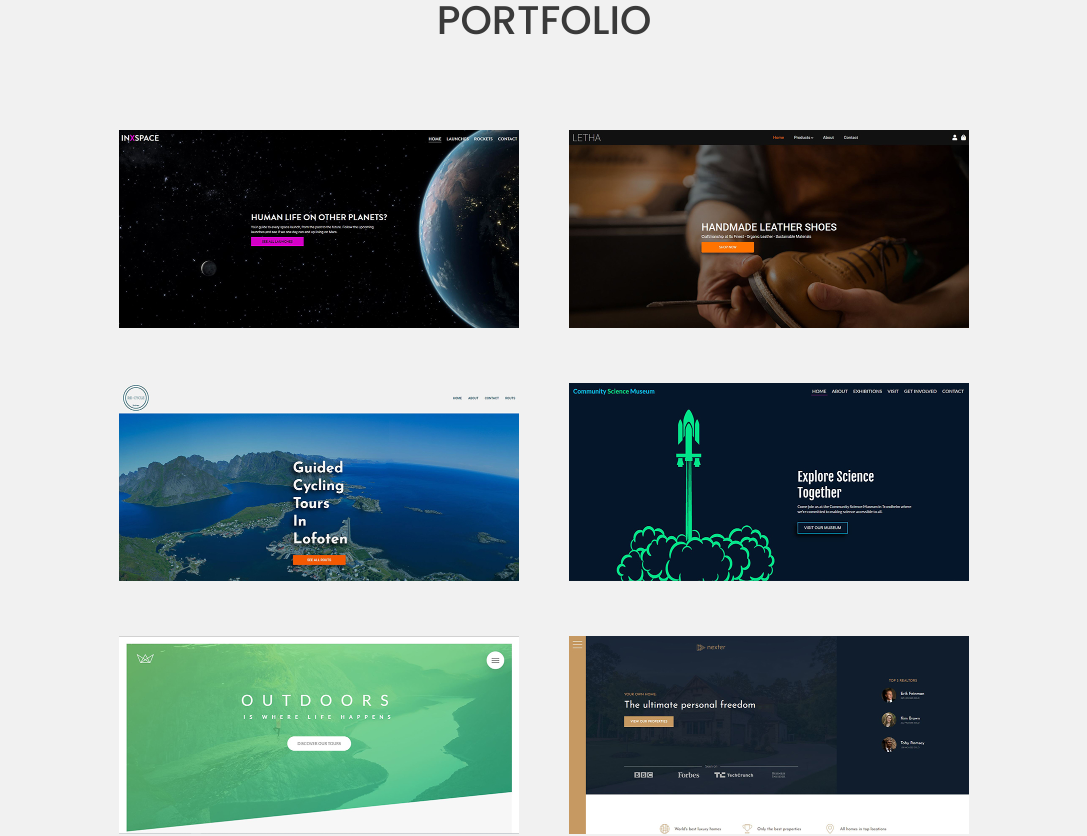
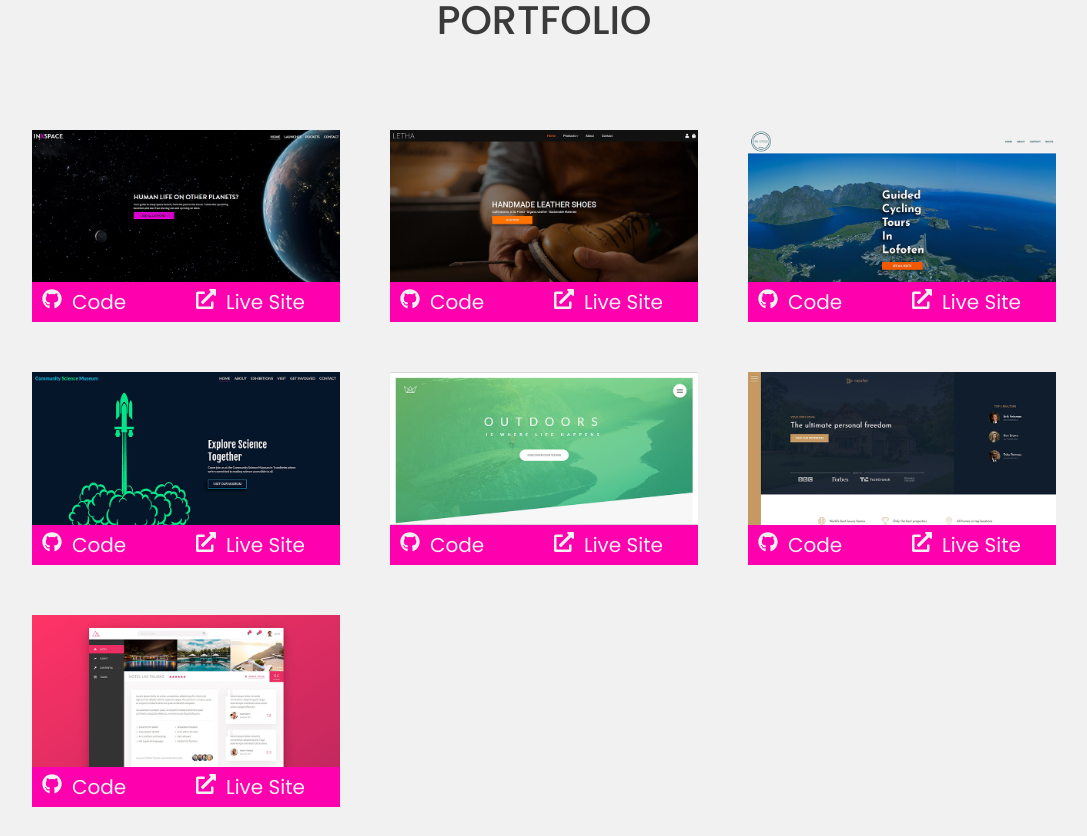
Before and after one commit to RikkeLindberg/portfolio-v2, a Next.js app: page / in a window 1280 px wide. Shown: the part 2880-3716 px from the top of the page, without its empty margins (96-1183 px from the left). Built offline with nearby package versions, Linux system fonts and the light colour scheme.

Commit message:
add grid

```diff
--- a/components/project/Projects.module.css
+++ b/components/project/Projects.module.css
@@ -1,30 +1,14 @@
 .container {
-  display: flex;
-  flex-wrap: wrap;
+  display: grid;
+  grid-template-columns: repeat(3, minmax(25rem, 1fr));
+  justify-content: center;
   gap: 5rem;
-  justify-content: center;
   margin-top: 8rem;
 }
 
-.card {
-  position: relative;
-  cursor: pointer;
-}
-
-.card img {
-  z-index: 10;
-}
-
-.card:hover .links,
-.card:focus .links {
-  transform: translateY(-5px);
-}
-
 .links {
-  position: absolute;
-  transition: all 700ms;
-  width: 100%;
-  transform: translateY(-50px);
+  display: flex;
+  margin-top: -0.5rem;
 }
 
 .links a {
@@ -43,5 +27,17 @@
 }
 
 .links svg {
-  margin-right: 0.8rem;
+  margin-right: 1rem;
 }
+
+@media only screen and (max-width: 1200px) {
+  .container {
+    grid-template-columns: repeat(2, minmax(25rem, 1fr));
+  }
+}
+
+@media only screen and (max-width: 800px) {
+  .container {
+    grid-template-columns: 1fr;
+  }
+}
```
